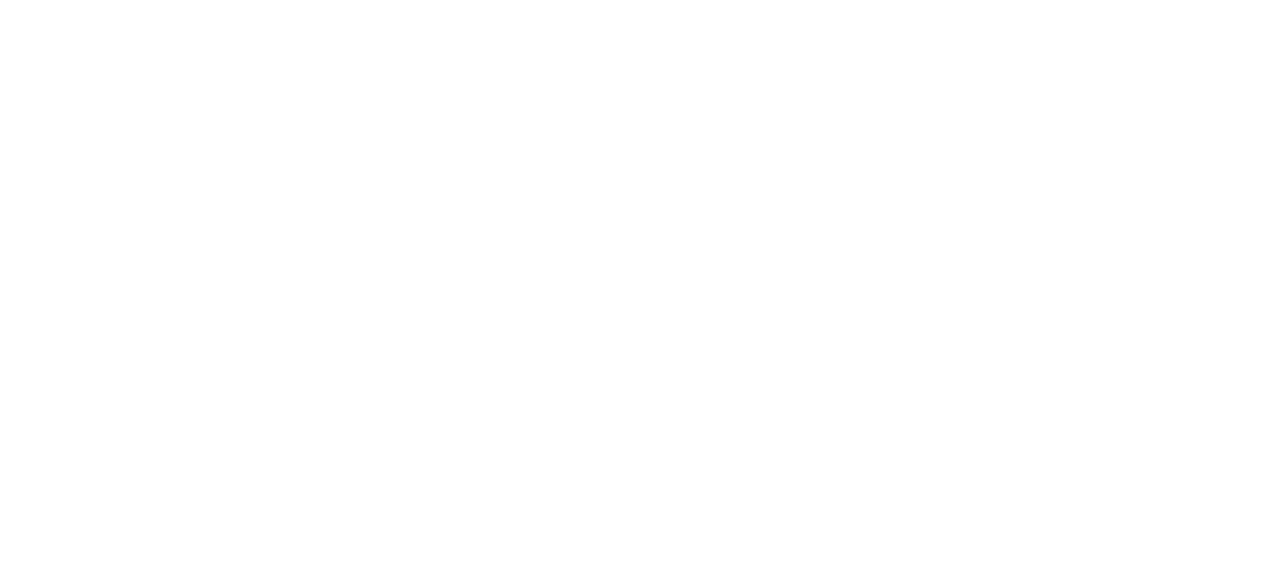
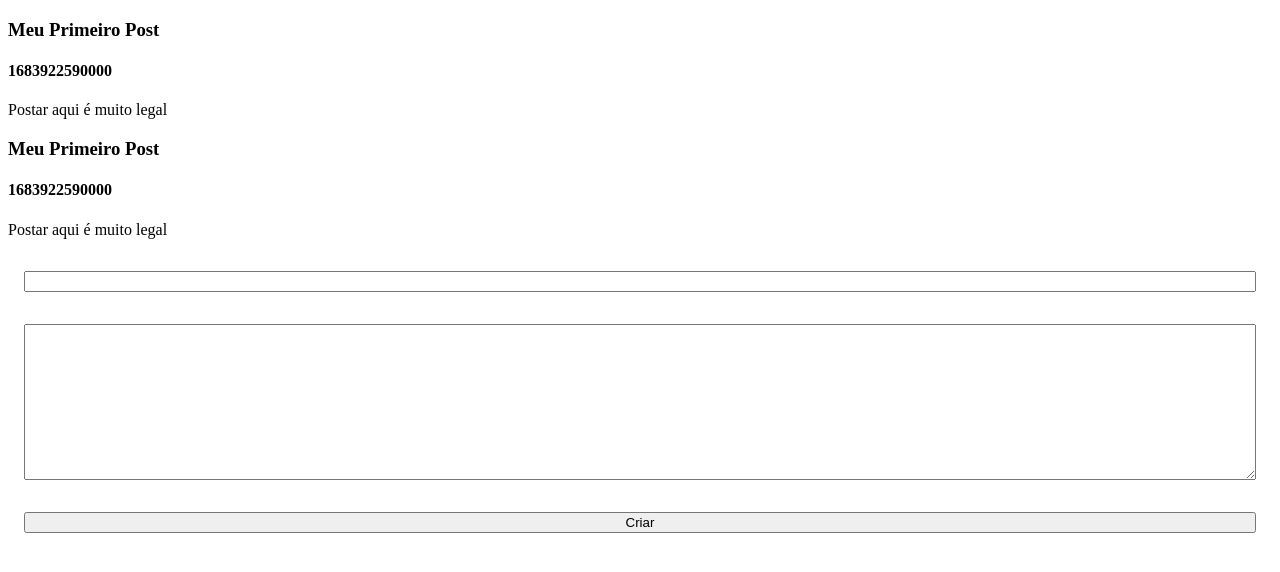
Before and after one commit to LuizFeller/blog-template, a Vue app: page / in a window 1280 px wide. Shown: the top 572 px of the page. Built offline with nearby package versions, Linux system fonts and the light colour scheme.

Commit message:
primeira alteração

```diff
--- a/src/App.vue
+++ b/src/App.vue
@@ -1,19 +1,56 @@
-<script setup>
-import { RouterLink, RouterView } from 'vue-router'
+<script>
+import { RouterLink, RouterView } from "vue-router";
+
+export default {
+  data() {
+    return {
+      posts: [
+        {
+          title: "Meu Primeiro Post",
+          datetime: Date.now(),
+          content: "Postar aqui é muito legal",
+        },
+        {
+          title: "Meu Primeiro Post",
+          datetime: Date.now(),
+          content: "Postar aqui é muito legal",
+        },
+      ],
+    };
+  },
+};
+/* Indice
+for(const algumacoisa in posts) */
+
+/* Valor
+for(const algumacoisa of posts)*/
 </script>
 
 <template>
-  <header>
+  <div id="Lista-posts">
+    <div class="post" v-for="post in posts" :key="post.title">
+      <h3>{{ post.title }}</h3>
+      <h4>{{ post.datetime }}</h4>
+      <p>{{ post.content }}</p>
+    </div>
+  </div>
 
-
-
-  </header>
+  <form action="">
+    <input type="text" />
+    <textarea name="content" id="" cols="30" rows="10"></textarea>
+    <button type="submit">Criar</button>
+  </form>
 
   <RouterView />
 </template>
 
 <style scoped>
+form {
+  display: flex;
+  flex-direction: column;
+}
 
-
-
+form > * {
+  margin: 1rem;
+}
 </style>
--- a/src/views/HomeView.vue
+++ b/src/views/HomeView.vue
@@ -1,4 +1,4 @@
-<script setup>
+<script>
 
 </script>
 
```
Also changed, not shown: planejamento.txt (added).
